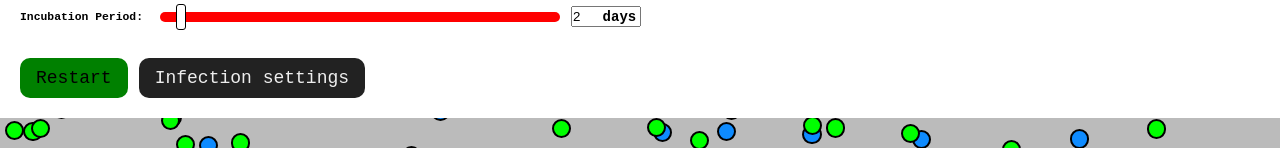
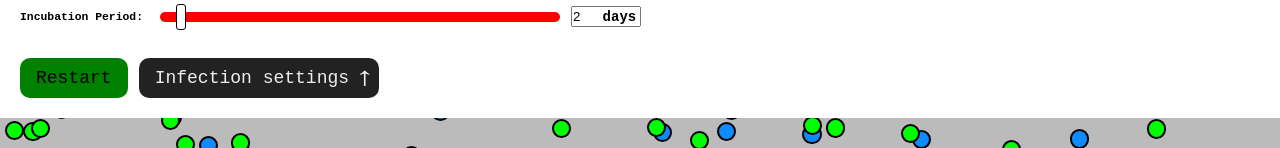
Before and after one commit to JamesCrowleyTech/infection-visualizer, a React (Create React App) app: page / in a window 1280 px wide. Shown: the part 138-286 px from the top of the page. Built offline with nearby package versions, Linux system fonts and the light colour scheme.

Commit message:
Implemented settings arrow

```diff
--- a/src/App/App.css
+++ b/src/App/App.css
@@ -32,7 +32,7 @@ body {
     padding: 2rem;
     z-index: 1;
     background-color: rgba(255, 255, 255, 0.75);
-    transition: background-color 0.1s, transform 0.2s;
+    transition: background-color 0.1s, transform 0.4s;
 
     --slider-thumb-size: 1.6rem;
 }
@@ -77,6 +77,23 @@ body {
 #button-settings {
     background-color: #222;
     color: #eee;
+    position: relative;
+    padding-right: 3rem;
+}
+
+#button-settings__arrow {
+    position: absolute;
+    display: inline-block;
+    top: 50%;
+    right: 1.4rem;
+    font-size: 2.6rem;
+    transform: translate(50%, -50%) scaleX(1.5);
+    width: fit-content;
+    transition: 0.4s;
+}
+
+.button-settings__arrow--down {
+    transform: translate(50%, -50%) scaleX(1.5) rotate(180deg) !important;
 }
 
 /* Chrome */
--- a/src/App/App.js
+++ b/src/App/App.js
@@ -28,6 +28,7 @@ function App() {
             const nodeDirections = {};
             const restartButton = document.getElementById("button-restart");
             const settingsButton = document.getElementById("button-settings");
+            const settingsButtonArrow = document.getElementById("button-settings__arrow");
             const selection = document.getElementById("selection");
             const settingsTransform = -document.querySelector(".settings").getBoundingClientRect().bottom;
 
@@ -181,10 +182,11 @@ function App() {
                 if (selection.classList.contains("selection--closed")) {
                     selection.style.transform = "translateY(0)";
                     selection.classList.remove("selection--closed");
+                    settingsButtonArrow.classList.remove("button-settings__arrow--down");
                 } else {
                     selection.style.transform = `translateY(${settingsTransform}px)`;
-                    console.log(settingsTransform);
                     selection.classList.add("selection--closed");
+                    settingsButtonArrow.classList.add("button-settings__arrow--down");
                 }
             };
 
@@ -249,6 +251,9 @@ function App() {
                         </button>
                         <button type="button" className="selection__button" id="button-settings">
                             Infection settings
+                            <p id="button-settings__arrow" className="button-settings__arrow--up">
+                                &uarr;
+                            </p>
                         </button>
                     </div>
                 </div>
```
